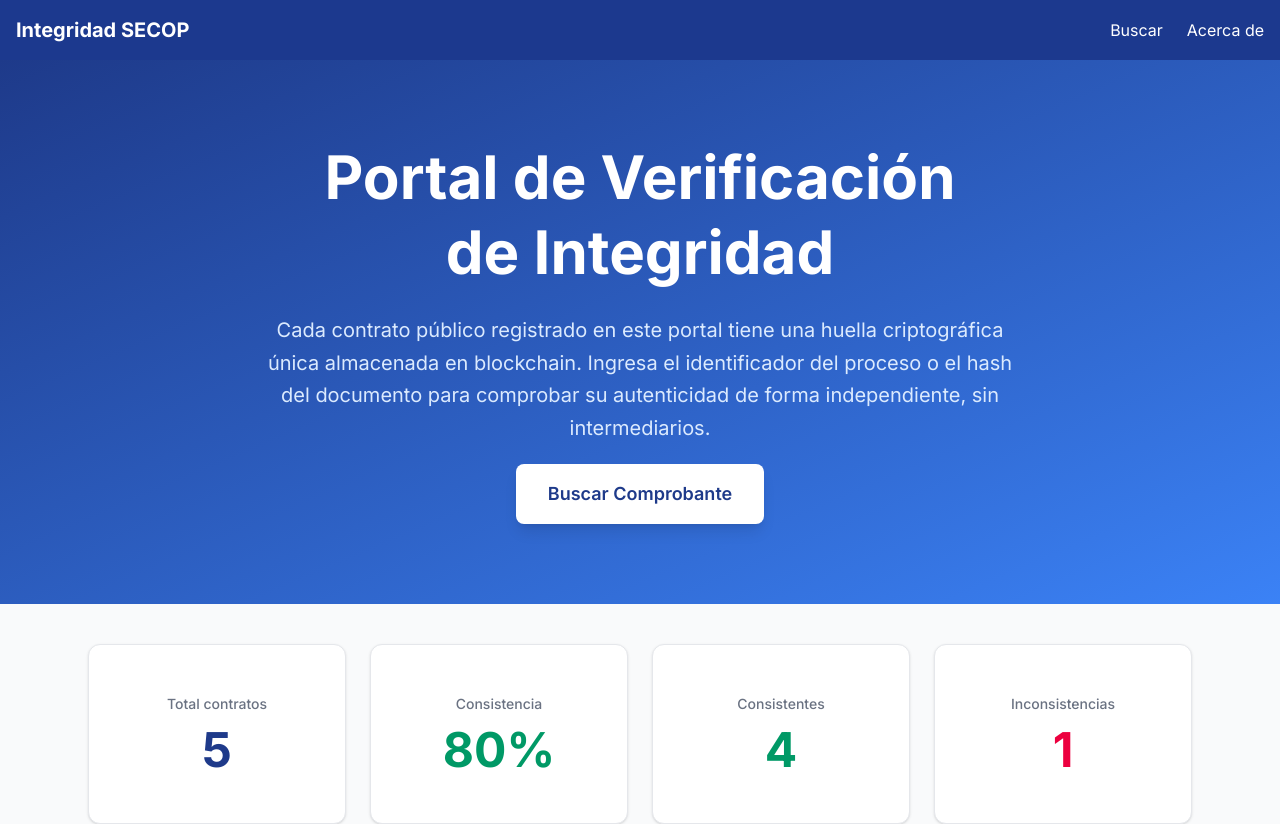
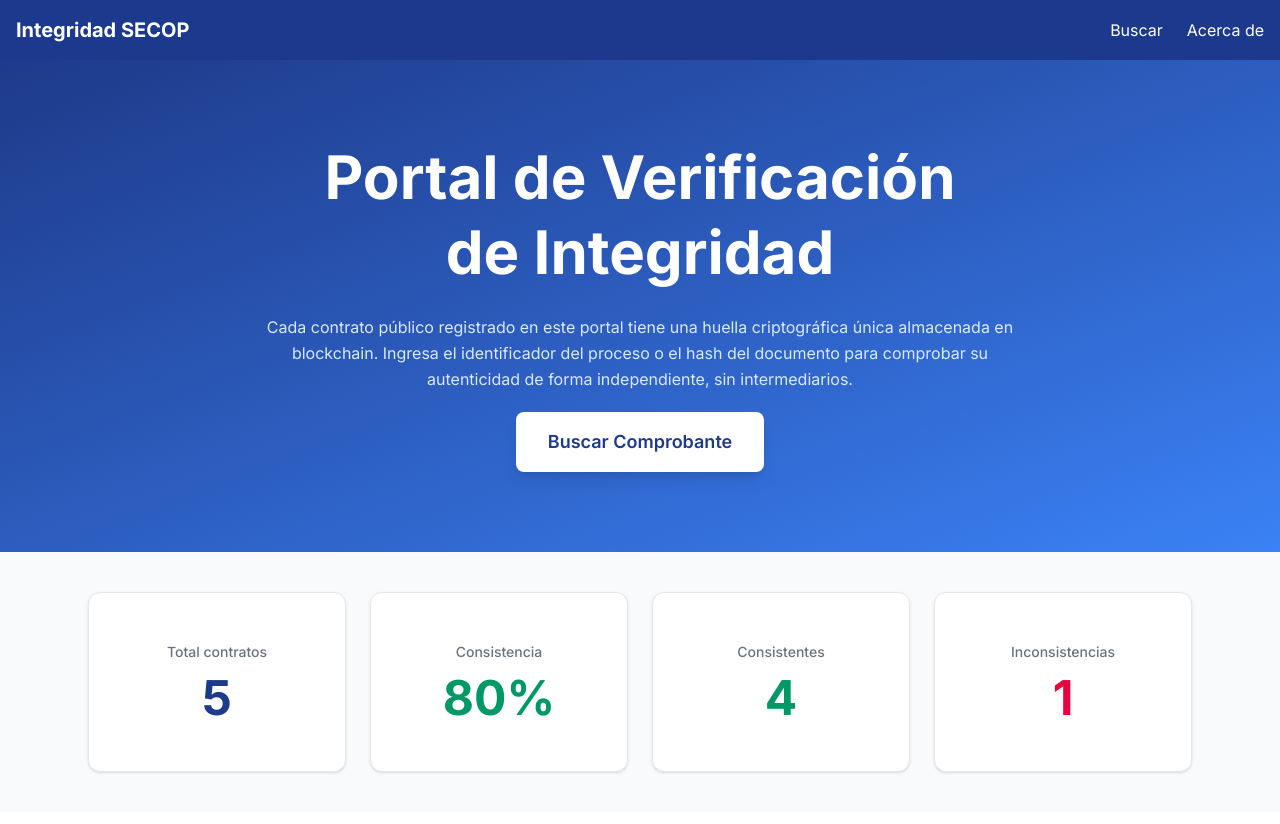
Before and after one commit to StnJoseph/notarizacion-secop-mvp, a Next.js app: page / in a window 1280 px wide. Shown: the top 824 px of the page. Built offline with nearby package versions, Linux system fonts and the light colour scheme.

Commit message:
Changes in principal description

```diff
--- a/app/page.tsx
+++ b/app/page.tsx
@@ -66,7 +66,7 @@ export default function Home() {
             <br className="hidden sm:block" />
             de Integridad
           </h1>
-          <p className="text-md sm:text-xl text-blue-100 max-w-3xl mx-auto mb-5 leading-relaxed">
+          <p className="text-sm sm:text-base text-blue-100 max-w-3xl mx-auto mb-5 leading-relaxed">
             Cada contrato público registrado en este portal tiene una huella criptográfica única almacenada en blockchain. Ingresa el identificador del proceso o el hash del documento para comprobar su autenticidad de forma independiente, sin intermediarios.
           </p>
           <Link
```
